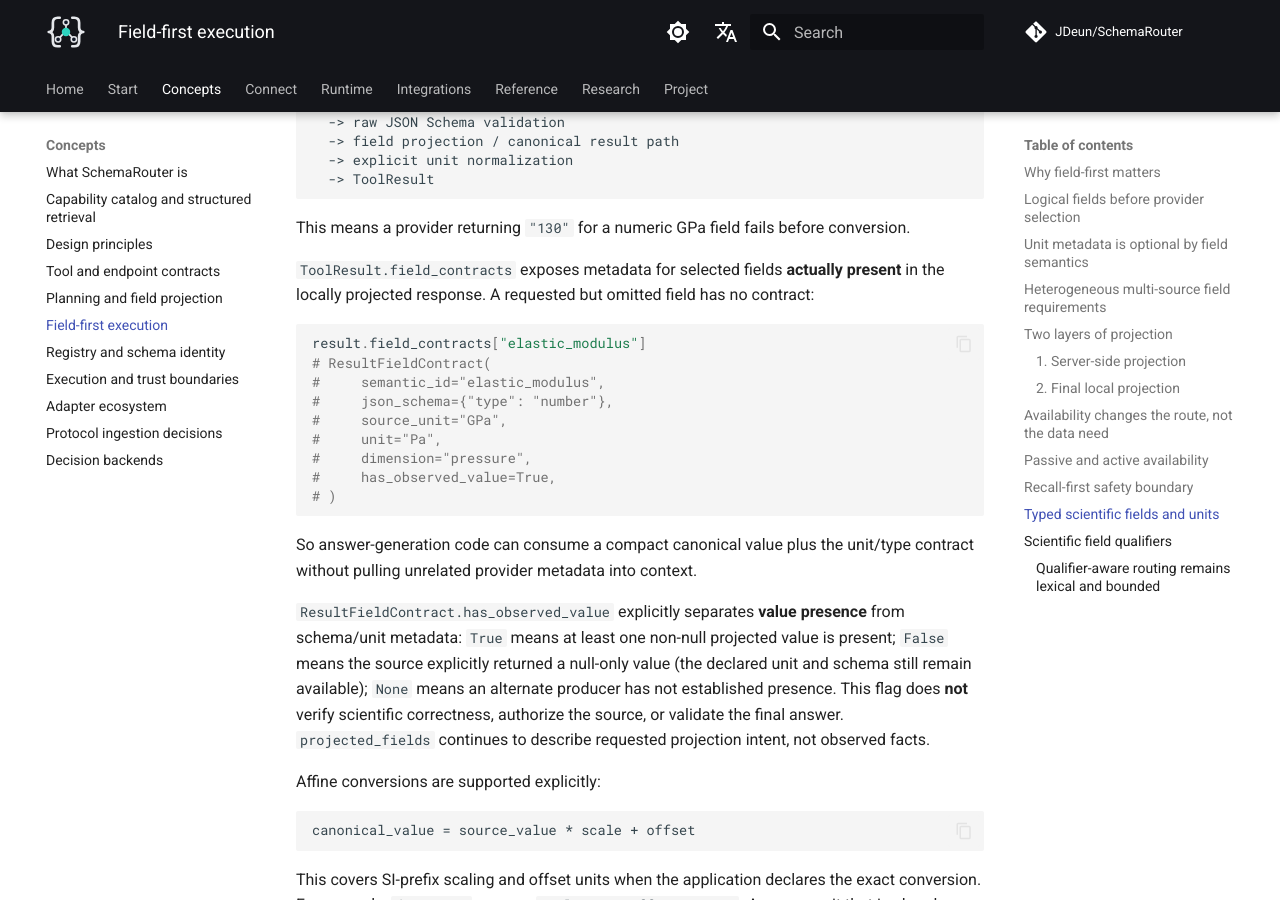
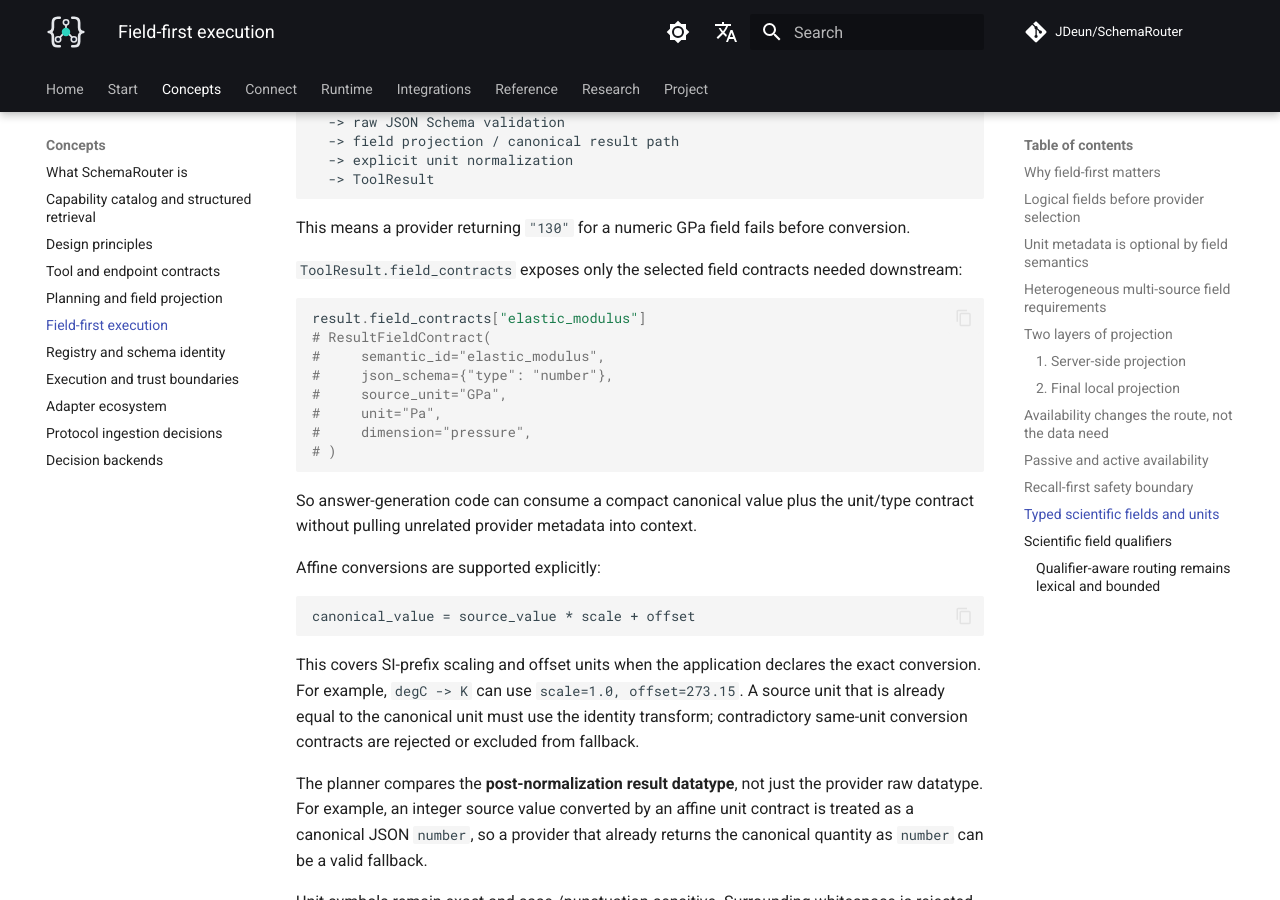
Before and after one commit to JDeun/SchemaRouter, an MkDocs documentation site: the page built from docs/concepts/field-first-execution.md, in a window 1280 px wide and 900 px high, scrolled down 7407 px. Built offline with MkDocs 1.6.1 and Material for MkDocs 9.7.7, drawn with Linux system fonts in a browser that asks for light colours; comment, search, counter and statistics services are not loaded.

````diff
--- a/docs/concepts/field-first-execution.md
+++ b/docs/concepts/field-first-execution.md
@@ -305,7 +305,7 @@
 
 This means a provider returning `"130"` for a numeric GPa field fails before conversion.
 
-`ToolResult.field_contracts` exposes metadata for selected fields **actually present** in the locally projected response. A requested but omitted field has no contract:
+`ToolResult.field_contracts` exposes only the selected field contracts needed downstream:
 
 ```python
 result.field_contracts["elastic_modulus"]
@@ -315,19 +315,11 @@
 #     source_unit="GPa",
 #     unit="Pa",
 #     dimension="pressure",
-#     has_observed_value=True,
 # )
 ```
 
 So answer-generation code can consume a compact canonical value plus the unit/type contract without
 pulling unrelated provider metadata into context.
-
-`ResultFieldContract.has_observed_value` explicitly separates **value presence** from schema/unit
-metadata: `True` means at least one non-null projected value is present; `False` means the source
-explicitly returned a null-only value (the declared unit and schema still remain available);
-`None` means an alternate producer has not established presence. This flag does **not** verify
-scientific correctness, authorize the source, or validate the final answer. `projected_fields`
-continues to describe requested projection intent, not observed facts.
 
 Affine conversions are supported explicitly:
 
````
